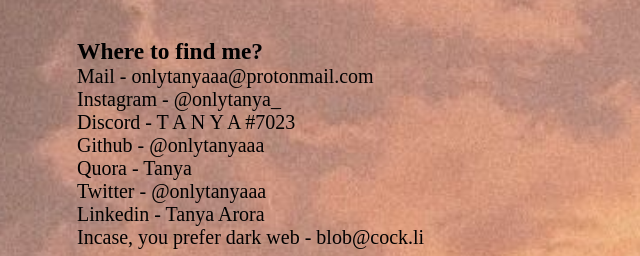
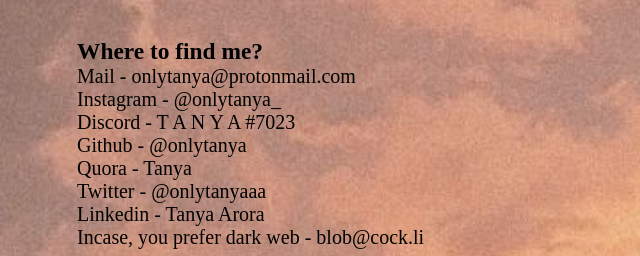
Before and after one commit to anirudhataliyan/onlytanya.github.io, a plain HTML site: page contact.htm in a window 1280 px wide. Shown: the part 162-418 px from the top of the page, 23-663 px from the left. Drawn offline with Linux system fonts and the light colour scheme.

Commit message:
Update contact.htm

```diff
--- a/contact.htm
+++ b/contact.htm
@@ -15,10 +15,10 @@
 </ul> </nav>
 <div class="contact">
     <h3> Where to find me?</h3>
-    <li>Mail - <a class="con" href="mailto:onlytanyaaa@protonmail.com" target="_blank">onlytanyaaa@protonmail.com</a></li>
-    <li></li>Instagram - <a class="con" href="https://www.instagram.com/onlytanyaaa_/" target="_blank">@onlytanya_</a></li>
+    <li>Mail - <a class="con" href="mailto:onlytanya@protonmail.com" target="_blank">onlytanya@protonmail.com</a></li>
+    <li></li>Instagram - <a class="con" href="https://www.instagram.com/onlytanya_/" target="_blank">@onlytanya_</a></li>
     <li>Discord - T A N Y A #7023</li>
-    <li>Github - <a class="con" href="https://github.com/onlytanyaaa/" target="_blank">@onlytanyaaa</a></li>
+    <li>Github - <a class="con" href="https://github.com/onlytanya/" target="_blank">@onlytanya</a></li>
     <li>Quora - <a class="con" href="https://www.quora.com/profile/Tanya-Arora-394" target="_blank">Tanya</a></li>
     <li>Twitter - <a class="con" href="https://twitter.com/onlytanyaaa/" target="_blank">@onlytanyaaa</a></li>
     <li>Linkedin - <a class="con" href="https://www.linkedin.com/in/tanya-arora-710b541b6/" target="_blank">Tanya Arora</a></li>
```
